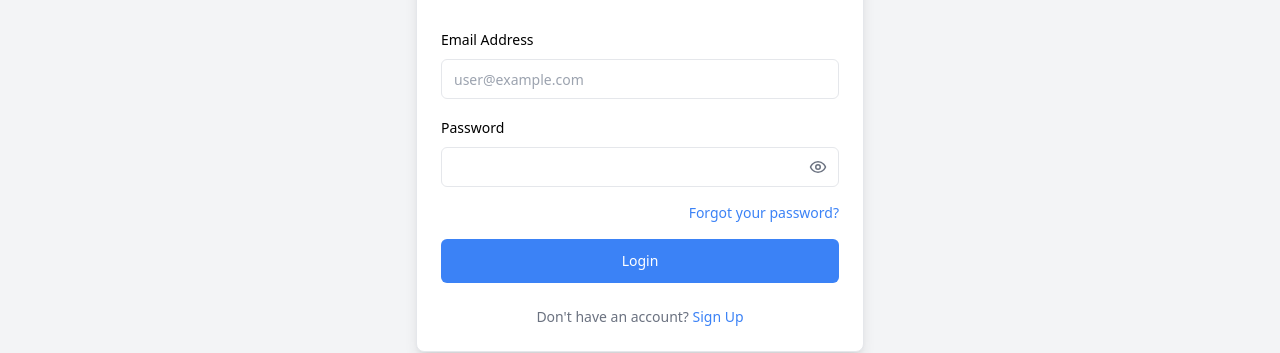
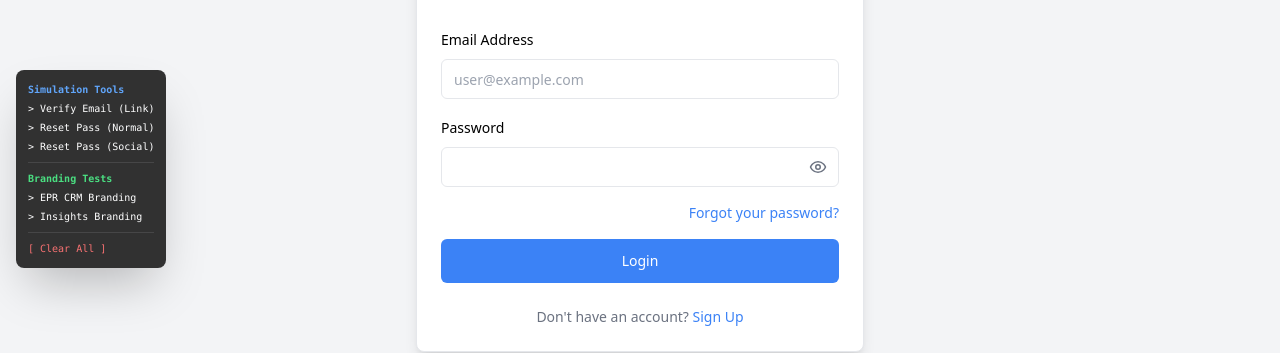
Before and after one commit to LordTasama/core-identity-library, a React (Vite) app: page / in a window 1280 px wide. Shown: the part 516-869 px from the top of the page. Built offline with nearby package versions, Linux system fonts and the light colour scheme; no server answers.

Commit message:
update in email code

```diff
--- a/demo/App.jsx
+++ b/demo/App.jsx
@@ -16,9 +16,21 @@ import {
 } from '../src/index';
 import '../src/styles/identity-layer.css';
 
+// Demo Helper: Parse URL params
+const getUrlParam = (name) => {
+    const params = new URLSearchParams(window.location.search);
+    return params.get(name);
+};
+
 function App() {
-    const [view, setView] = useState('login');
+    // Initial view from URL or default to 'login'
+    const initialView = getUrlParam('view') || 'login';
+    const [view, setView] = useState(initialView);
     const [lang, setLang] = useState('en');
+
+    // Token and AuthMode from URL for simulation
+    const urlToken = getUrlParam('token') || '';
+    const urlAuthMode = getUrlParam('auth') || '0';
 
     // Initialize state from localStorage (ONLY Email and Token as requested)
     const [userEmail, setUserEmail] = useState(() => localStorage.getItem('demo_user_email') || '');
@@ -48,7 +60,8 @@ function App() {
     const {
         getUserContext: apiGetContext,
         logout: apiLogout,
-        getAppColors
+        getAppColors,
+        get: apiGet
     } = useAuthApi(apiBaseUrl, apiToken);
 
     // Diagnostic Log
@@ -211,6 +224,22 @@ function App() {
         }).catch(() => { });
     };
 
+    // Test helper for specific X-REQUEST-URL headers
+    const handleRequestWithUrl = async (url) => {
+        try {
+            console.log(`🚀 Requesting branding for: ${url}`);
+            const data = await apiGet('/colors-app', {
+                headers: { 'X-REQUEST-URL': url }
+            });
+            console.log(`✅ Success [${url}]:`, data);
+            if (data.primaryColor) setPrimaryColor(data.primaryColor);
+            if (data.backgroundColor) setBackgroundColor(data.backgroundColor);
+        } catch (err) {
+            console.error(`❌ Error [${url}]:`, err);
+            alert(`Failed to fetch colors for ${url}\nError: ${err.message}`);
+        }
+    };
+
 
     const renderView = () => {
         if (isLoadingSession) {
@@ -241,7 +270,6 @@ function App() {
             case 'login': return <Login {...commonProps} />;
             case 'signup': return <SignUp {...commonProps} />;
             case 'forgot-password': return <ForgotPassword {...commonProps} />;
-            case 'reset-password': return <ResetPassword {...commonProps} initialWaitSeconds={waitSeconds} />;
             case 'change-password': return <ChangePassword {...commonProps} onNavigate={() => setView('login')} />;
             case 'profile': return (
                 <UserProfile
@@ -251,7 +279,22 @@ function App() {
                     onClose={() => setView('login')}
                 />
             );
-            case 'email-verification': return <EmailVerification {...commonProps} />;
+            case 'reset-password': return (
+                <ResetPassword
+                    {...commonProps}
+                    token={urlToken}
+                    authMode={urlAuthMode}
+                    email={userEmail}
+                    onNavigate={handleNavigate}
+                />
+            );
+            case 'email-verification': return (
+                <EmailVerification
+                    {...commonProps}
+                    token={urlToken}
+                    onNavigate={handleNavigate}
+                />
+            );
             case 'waiting-confirmation': return <WaitingConfirmation {...commonProps} userEmail={userEmail} initialMessage={initialMsg} initialWaitSeconds={waitSeconds} />;
             default: return <Login {...commonProps} />;
         }
@@ -341,6 +384,55 @@ function App() {
                     {renderView()}
                 </div>
             </div>
+
+            {/* Simulation Controls Overlay (Dev only) */}
+            <div className="cil-fixed cil-bottom-4 cil-left-4 cil-flex cil-flex-col cil-gap-2 cil-z-[100]">
+                <div className="cil-bg-black/80 cil-text-white cil-p-3 cil-rounded-lg cil-text-[10px] cil-font-mono cil-shadow-2xl">
+                    <p className="cil-font-bold cil-mb-1 cil-text-blue-400">Simulation Tools</p>
+                    <button
+                        onClick={() => window.location.href = '?view=email-verification&token=DEMO_TOKEN'}
+                        className="cil-block cil-hover:text-blue-300 cil-mb-1"
+                    >
+                        &gt; Verify Email (Link)
+                    </button>
+                    <button
+                        onClick={() => window.location.href = '?view=reset-password&token=DEMO_TOKEN&auth=0'}
+                        className="cil-block cil-hover:text-blue-300 cil-mb-1"
+                    >
+                        &gt; Reset Pass (Normal)
+                    </button>
+                    <button
+                        onClick={() => window.location.href = '?view=reset-password&token=DEMO_TOKEN&auth=1'}
+                        className="cil-block cil-hover:text-blue-300"
+                    >
+                        &gt; Reset Pass (Social)
+                    </button>
+
+                    <div className="cil-mt-2 cil-pt-2 cil-border-t cil-border-white/10">
+                        <p className="cil-font-bold cil-mb-1 cil-text-green-400">Branding Tests</p>
+                        <button
+                            onClick={() => handleRequestWithUrl('https://eprcrm.prismgrp.com')}
+                            className="cil-block cil-hover:text-green-300 cil-mb-1"
+                        >
+                            &gt; EPR CRM Branding
+                        </button>
+                        <button
+                            onClick={() => handleRequestWithUrl('https://insights.prismgrp.com')}
+                            className="cil-block cil-hover:text-green-300"
+                        >
+                            &gt; Insights Branding
+                        </button>
+                    </div>
+                    <div className="cil-mt-2 cil-pt-2 cil-border-t cil-border-white/10">
+                        <button
+                            onClick={() => window.location.href = '/'}
+                            className="cil-text-red-400 cil-hover:text-red-300"
+                        >
+                            [ Clear All ]
+                        </button>
+                    </div>
+                </div>
+            </div>
         </div>
     );
 }
--- a/src/components/WaitingConfirmation.jsx
+++ b/src/components/WaitingConfirmation.jsx
@@ -203,6 +203,7 @@ export default function WaitingConfirmation({
                 <FormError message={localError} />
             </div>
 
+            {/*
             <form onSubmit={handleVerifyCode} className="cil-mb-8 cil-space-y-4">
                 <div className="cil-space-y-2">
                     <label className="cil-text-sm cil-font-medium cil-text-gray-700 cil-block cil-text-left cil-px-1">
@@ -211,7 +212,7 @@ export default function WaitingConfirmation({
                     <input
                         type="text"
                         placeholder="XXXXXX"
-                        className="cil-flex cil-h-12 cil-w-full cil-rounded-md cil-border cil-border-gray-200 cil-bg-white cil-px-3 cil-py-2 cil-text-center cil-text-lg cil-font-mono cil-tracking-widest cil-focus:outline-none cil-focus:ring-2 cil-focus:ring-offset-2"
+                        className="cil-flex cil-h-12 cil-w-full cil-rounded-md cil-border cil-border-gray-200 cil-bg-white cil-px-3 cil-py-2 cil-text-center cil-text-lg cil-font-mono cil-tracking-widest cil-focus:outline-none cil-ring-2 cil-focus:ring-offset-2"
                         value={verificationCode}
                         onChange={(e) => setVerificationCode(e.target.value)}
                         required
@@ -231,6 +232,7 @@ export default function WaitingConfirmation({
                     ) : t.verifyButton}
                 </button>
             </form>
+            */}
 
             <div className="cil-border-t cil-pt-6 cil-space-y-3">
                 {countdown > 0 ? (
```
Also changed, not shown: src/components/ResetPassword.jsx (+43 -3 lines).
